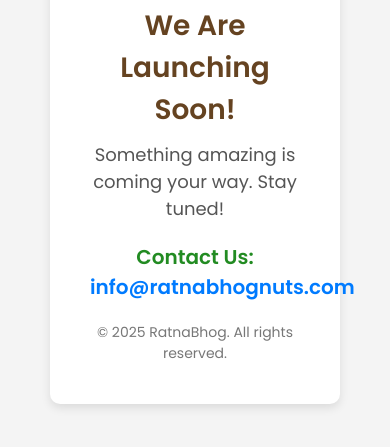
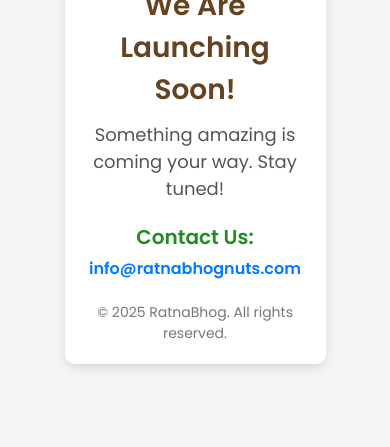
Before and after one commit to ratnabhognuts/coming-soon, a plain HTML site: page index.html in a window 390 px wide. Shown: the part 249-696 px from the top of the page. Drawn offline with Linux system fonts and the light colour scheme.

Commit message:
made email text responsive

```diff
--- a/index.html
+++ b/index.html
@@ -4,11 +4,14 @@
     <meta charset="UTF-8" />
     <meta name="viewport" content="width=device-width, initial-scale=1.0" />
     <title>Coming Soon - RatnaBhog</title>
-    <link rel="icon" type="image/png" href="favicon.png" />
     <link
       href="https://fonts.googleapis.com/css2?family=Poppins:wght@300;400;600&display=swap"
       rel="stylesheet"
     />
+
+    <!-- Favicon Link -->
+    <link rel="icon" type="image/png" href="favicon.png" />
+
     <style>
       * {
         margin: 0;
@@ -54,6 +57,8 @@
         font-weight: bold;
         color: #228b22;
         margin-top: 20px;
+        word-wrap: break-word;
+        overflow-wrap: break-word;
       }
 
       .footer {
@@ -66,6 +71,18 @@
         color: #007bff;
         text-decoration: none;
         font-weight: bold;
+        display: inline-block;
+        word-break: break-word;
+      }
+
+      @media (max-width: 480px) {
+        .container {
+          width: 90%;
+          padding: 20px;
+        }
+        .email {
+          font-size: 16px;
+        }
       }
     </style>
   </head>
```
